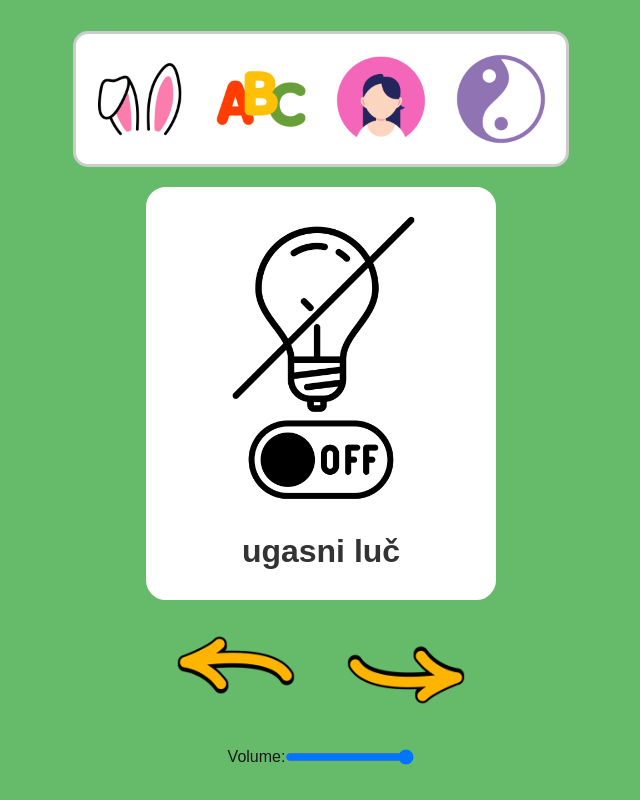
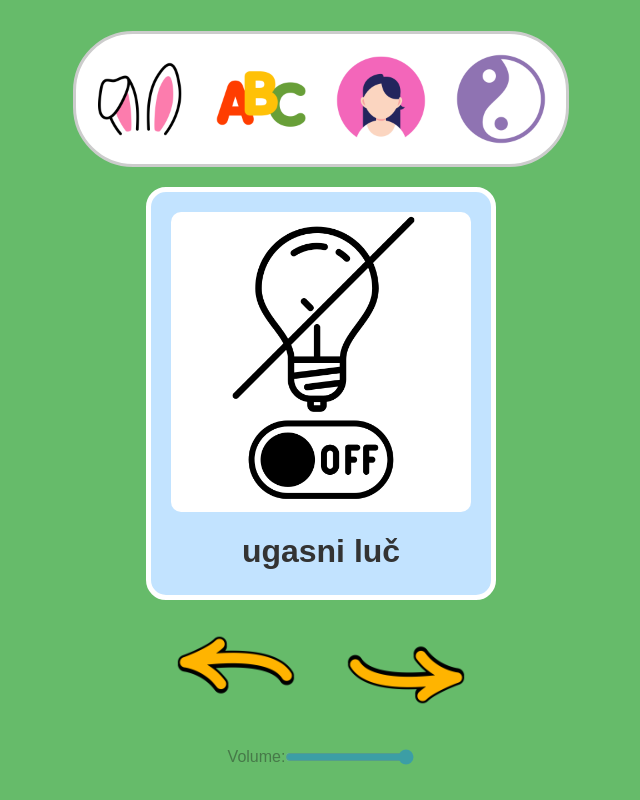
Before and after one commit to ilovespectra/learn-slovenian, a Next.js app: page / in a window 1280 px wide. Shown: the whole page, without its empty margins (319-959 px from the left). Built offline with nearby package versions, Linux system fonts and the light colour scheme.

Commit message:
add color

```diff
--- a/src/app/Home.module.css
+++ b/src/app/Home.module.css
@@ -8,7 +8,7 @@
   }
 
   .card {
-    background-color: white;
+    background-color: rgb(194, 227, 255);
     border-radius: 20px;
     border: 5px solid #ffffff;
     padding: 20px;
@@ -81,6 +81,7 @@
     margin-top: 15px;
     display: flex;
     align-items: center;
+    opacity: 40%;
   }
 
   .menuBar {
@@ -89,7 +90,7 @@
     padding: 10px;
     background-color: white;
     border: 3px solid #ccc;
-    border-radius: 15px;
+    border-radius: 60px;
     margin-bottom: 20px;
   }
 
```
